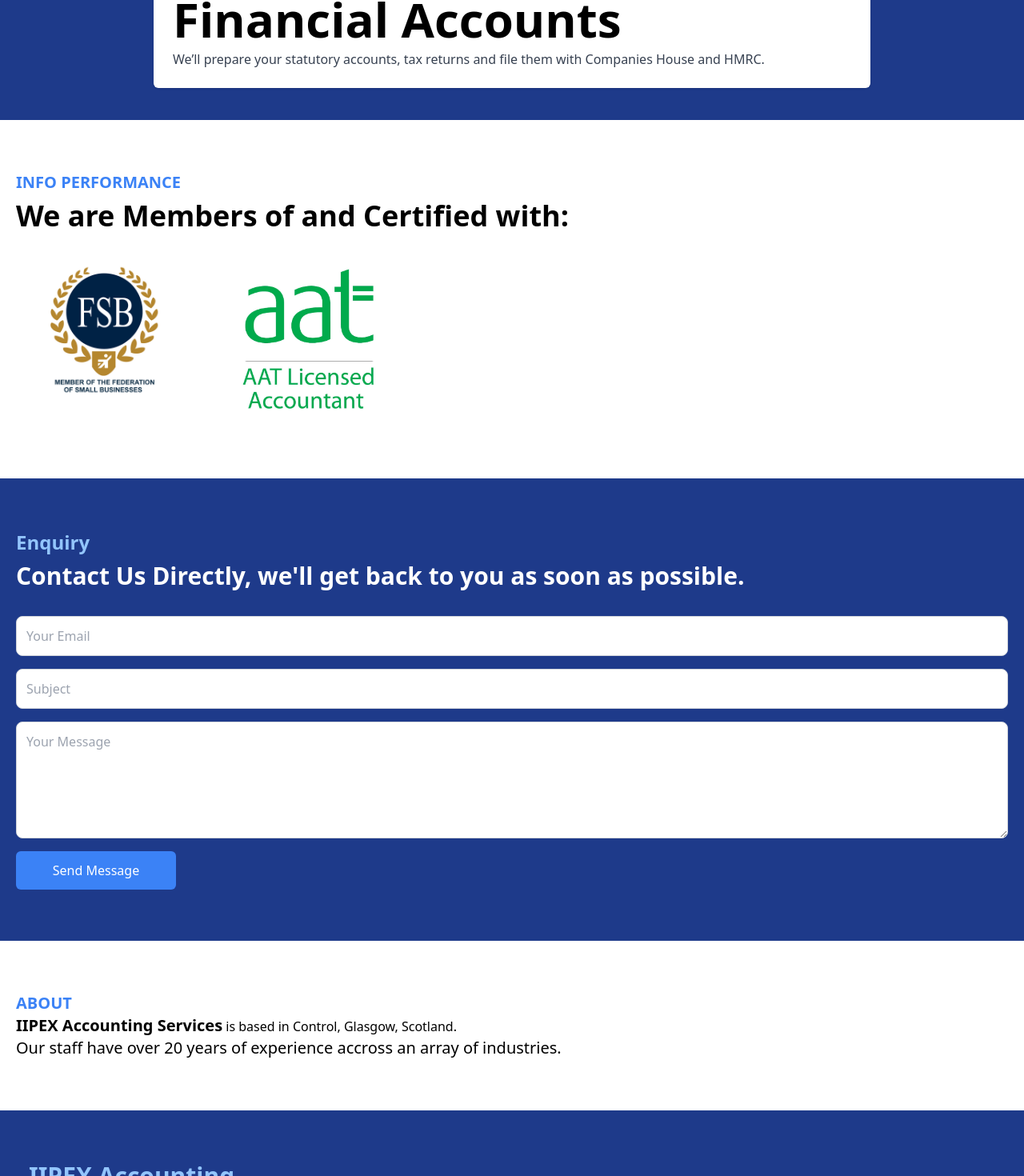
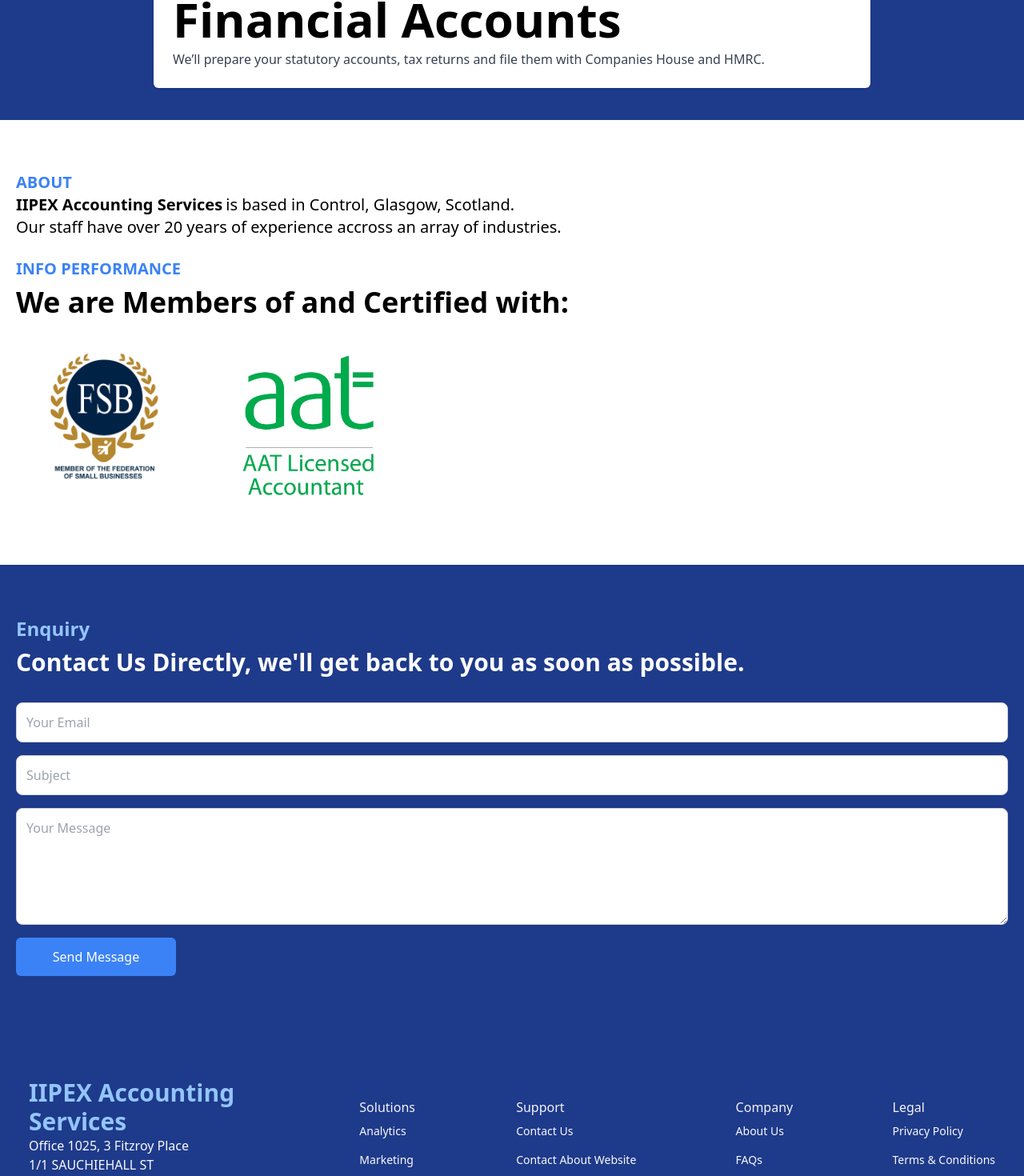
Before and after one commit to dhdylanhuang/iipex-bookkeeping, a React (Create React App) app in the folder iipex-webapp/: page / in a window 1280 px wide. Shown: the part 826-2296 px from the top of the page at 80% size. Built offline with nearby package versions, Linux system fonts and the light colour scheme.

Commit message:
Isaac Changes

```diff
--- a/iipex-webapp/src/App.js
+++ b/iipex-webapp/src/App.js
@@ -19,14 +19,14 @@ function App() {
       <div id='services'>
         <Services />
       </div>
+      <div id='about'>
+        <About />
+      </div>
       <div id='info'>
         <InfoPerformance />
       </div>
       <div id='enquiry'>
         <Enquiry />
-      </div>
-      <div id='about'>
-        <About />
       </div>
       <div id='footer'>
         <Footer />
--- a/iipex-webapp/src/components/About.jsx
+++ b/iipex-webapp/src/components/About.jsx
@@ -2,12 +2,12 @@ import React from 'react';
 
 const About = () => {
   return (
-    <div className='w-full bg-white py-16 px-4'>
+    <div className='w-full bg-white pt-16 pb-2 px-4'>
       <div className='max-w-[1240px] mx-auto grid'>
         <div className='flex flex-col justify-center'>
           <p className='text-xl text-blue-500 font-bold'>ABOUT</p>
           <p>
-            <span className='md:text-xl sm:text-lg text-base font-bold py-2'>IIPEX Accounting Services</span> <span className='md:text-xl sm:text-lg text-base py-2'></span>is based in Control, Glasgow, Scotland.
+            <span className='md:text-xl sm:text-lg text-base font-bold py-2'>IIPEX Accounting Services</span> <span className='md:text-xl sm:text-lg text-base py-2'>is based in Control, Glasgow, Scotland.</span>
             <br>
             </ br>
             <span className='md:text-xl sm:text-lg text-base py-2'>Our staff have over 20 years of experience accross an array of industries. </span>
--- a/iipex-webapp/src/components/InfoPerformance.jsx
+++ b/iipex-webapp/src/components/InfoPerformance.jsx
@@ -4,7 +4,7 @@ import aat_logo from '../assets/aat-logo.jpg';
 
 const InfoPerformance = () => {
   return (
-    <div className='w-full mx-auto bg-white py-16 px-4'>
+    <div className='w-full mx-auto bg-white pt-4 pb-16 px-4'>
       <div className='max-w-[1240px] mx-auto'>
         <div className='flex flex-col justify-center'>
           <p className='text-xl text-blue-500 font-bold'>INFO PERFORMANCE</p>
```
